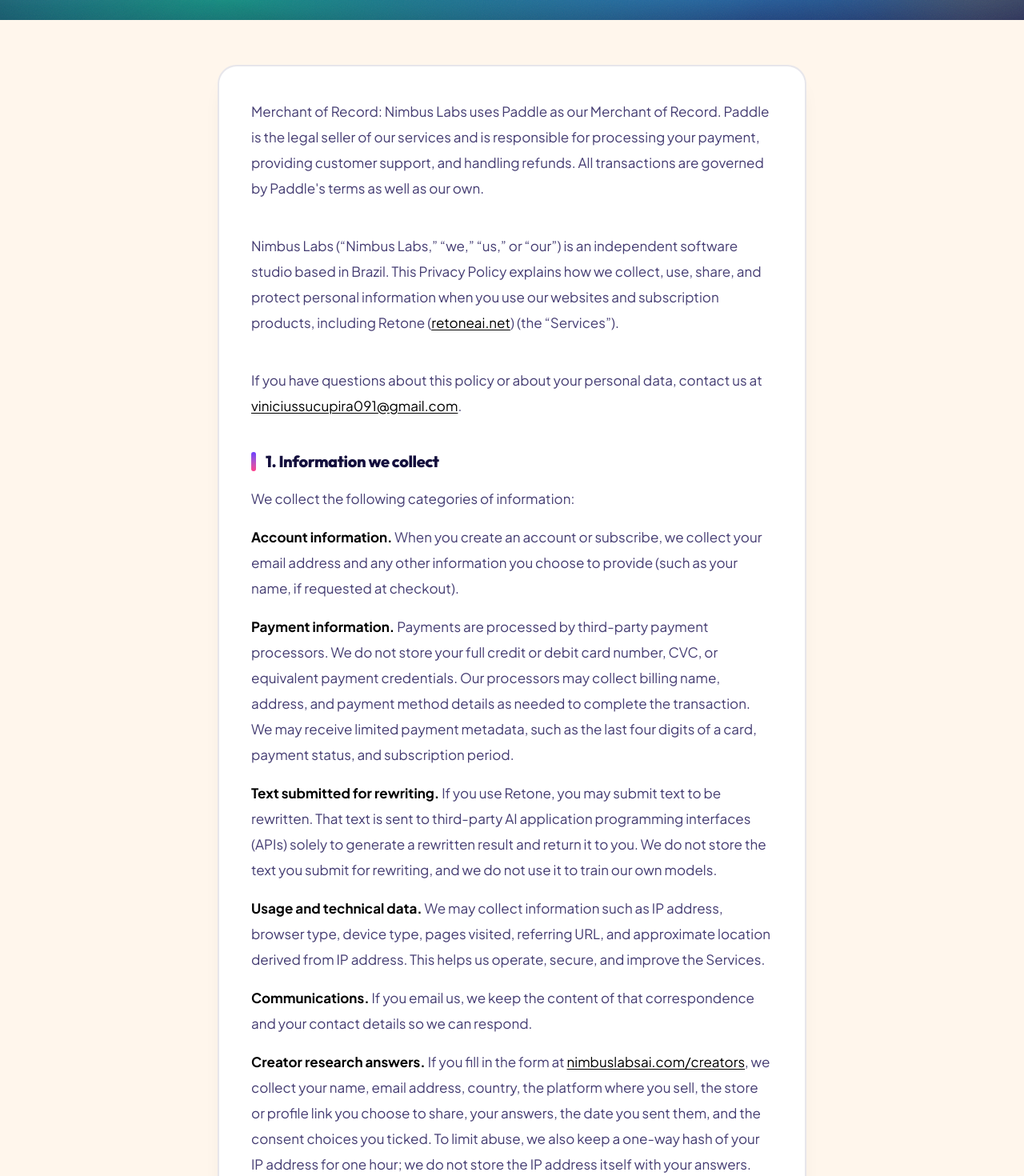
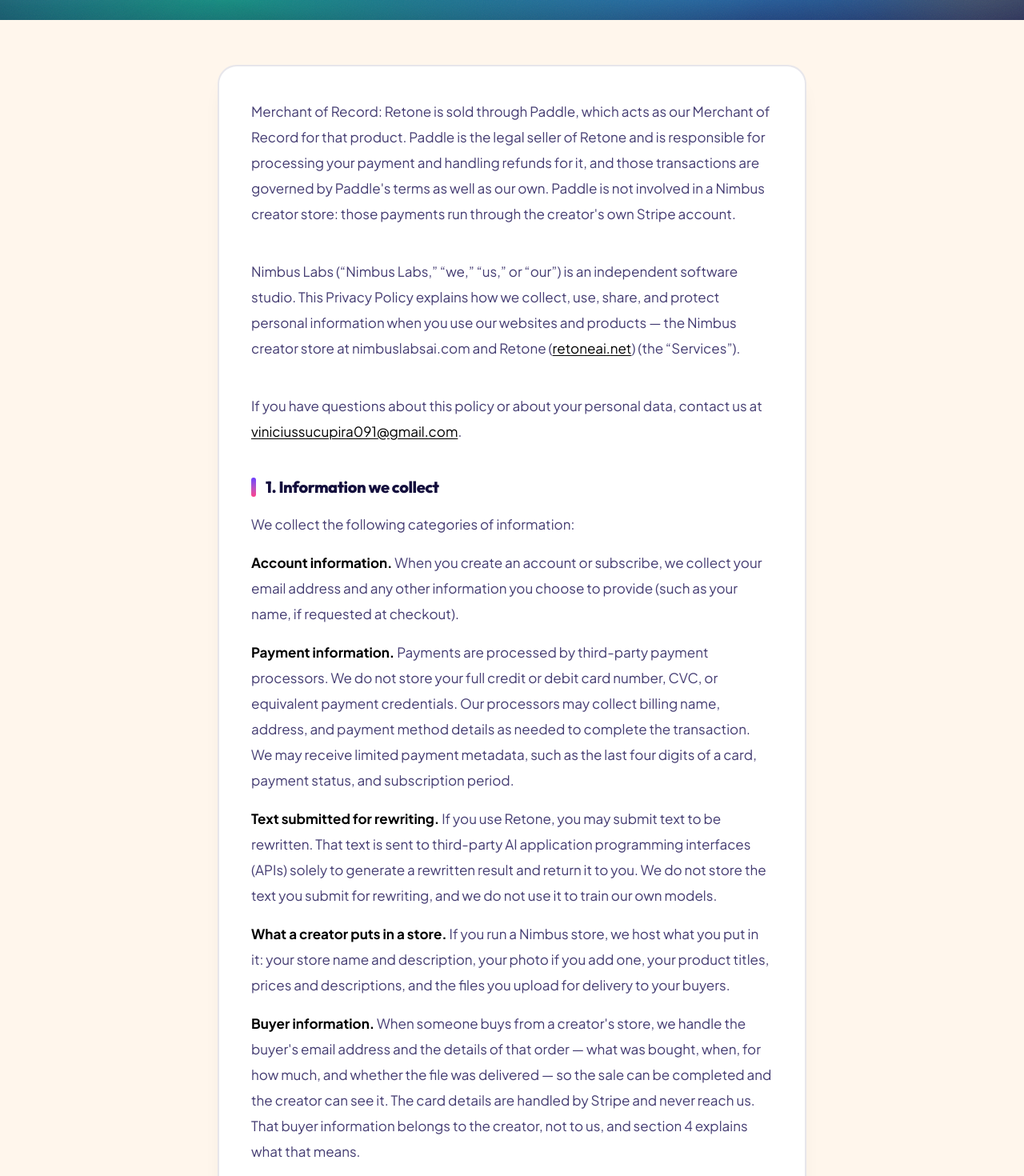
Before and after one commit to viniciussucupira/nimbus-labs, a Next.js app: page /privacy in a window 1280 px wide. Shown: the part 340-1810 px from the top of the page at 80% size. Built offline with nearby package versions, Linux system fonts and the light colour scheme.

Commit message:
fix(privacy): creator is the controller of buyer data, Nimbus is the processor

```diff
--- a/app/privacy/page.tsx
+++ b/app/privacy/page.tsx
@@ -5,24 +5,26 @@ import { LegalPage, LegalSection } from "@/components/legal-page";
 export const metadata: Metadata = {
   title: "Privacy Policy — Nimbus Labs",
   description:
-    "How Nimbus Labs collects, uses, and protects personal information, including GDPR rights.",
+    "How Nimbus Labs collects, uses, and protects personal information — including the data of buyers in a creator's store, and your GDPR rights.",
 };
 
 export default function PrivacyPage() {
   return (
-    <LegalPage title="Privacy Policy" lastUpdated="September 16, 2026">
+    <LegalPage title="Privacy Policy" lastUpdated="September 18, 2026">
       <p>
-        Merchant of Record: Nimbus Labs uses Paddle as our Merchant of Record.
-        Paddle is the legal seller of our services and is responsible for
-        processing your payment, providing customer support, and handling
-        refunds. All transactions are governed by Paddle&apos;s terms as well
-        as our own.
+        Merchant of Record: Retone is sold through Paddle, which acts as our
+        Merchant of Record for that product. Paddle is the legal seller of
+        Retone and is responsible for processing your payment and handling
+        refunds for it, and those transactions are governed by Paddle&apos;s
+        terms as well as our own. Paddle is not involved in a Nimbus creator
+        store: those payments run through the creator&apos;s own Stripe
+        account.
       </p>
       <p>
         Nimbus Labs (“Nimbus Labs,” “we,” “us,” or “our”) is an independent
-        software studio based in Brazil. This Privacy Policy explains how we
-        collect, use, share, and protect personal information when you use our
-        websites and subscription products, including Retone (
+        software studio. This Privacy Policy explains how we collect, use,
+        share, and protect personal information when you use our websites and
+        products — the Nimbus creator store at nimbuslabsai.com and Retone (
         <a
           href="https://retoneai.net"
           className="text-black underline underline-offset-2 hover:no-underline"
@@ -69,6 +71,22 @@ export default function PrivacyPage() {
           solely to generate a rewritten result and return it to you. We do not
           store the text you submit for rewriting, and we do not use it to
           train our own models.
+        </p>
+        <p>
+          <strong className="text-black">What a creator puts in a store.</strong>{" "}
+          If you run a Nimbus store, we host what you put in it: your store
+          name and description, your photo if you add one, your product titles,
+          prices and descriptions, and the files you upload for delivery to
+          your buyers.
+        </p>
+        <p>
+          <strong className="text-black">Buyer information.</strong> When
+          someone buys from a creator&apos;s store, we handle the buyer&apos;s
+          email address and the details of that order — what was bought, when,
+          for how much, and whether the file was delivered — so the sale can be
+          completed and the creator can see it. The card details are handled by
+          Stripe and never reach us. That buyer information belongs to the
+          creator, not to us, and section 4 explains what that means.
         </p>
         <p>
           <strong className="text-black">Usage and technical data.</strong> We
@@ -160,6 +178,17 @@ export default function PrivacyPage() {
             charge your subscription and handle refunds;
           </li>
           <li>
+            <strong className="text-black">Stripe</strong>, when you buy from a
+            creator&apos;s store, because the payment is made into that
+            creator&apos;s own Stripe account and Stripe processes the card
+            details directly;
+          </li>
+          <li>
+            <strong className="text-black">The creator you bought from</strong>
+            , who receives your email address and the details of your order,
+            because they are the seller;
+          </li>
+          <li>
             <strong className="text-black">AI API providers</strong>, to
             process text you submit for rewriting (this content is not stored
             by us);
@@ -183,7 +212,30 @@ export default function PrivacyPage() {
         </p>
       </LegalSection>
 
-      <LegalSection title="4. Cookies">
+      <LegalSection title="4. If you buy from a creator’s store">
+        <p>
+          The store belongs to the creator, not to us. For the personal data of
+          that store&apos;s buyers, the creator is the controller and Nimbus
+          Labs is their processor: we handle that data to run the store on
+          their behalf and on their instructions, and we do not use it for our
+          own purposes, do not sell it, and do not email a creator&apos;s
+          buyers to market anything of ours.
+        </p>
+        <p>
+          In practice this means a request about your data as a buyer — a copy
+          of it, a correction, a deletion — is answered by the creator you
+          bought from. Write to them first. If you write to us instead, we will
+          pass it on and tell you we did.
+        </p>
+        <p>
+          Two things stay ours in that situation: the security of the systems
+          the data sits in, and the legal obligations we have to keep records
+          of our own, such as fraud prevention and anything the law requires us
+          to retain.
+        </p>
+      </LegalSection>
+
+      <LegalSection title="5. Cookies">
         <p>We may use cookies and similar technologies to:</p>
         <ul className="list-disc pl-6 space-y-2">
           <li>keep you signed in;</li>
@@ -198,7 +250,7 @@ export default function PrivacyPage() {
         </p>
       </LegalSection>
 
-      <LegalSection title="5. Data retention">
+      <LegalSection title="6. Data retention">
         <p>
           Account and billing records are kept for as long as your account is
           active and as needed for tax, accounting, and legal purposes. Text
@@ -221,7 +273,7 @@ export default function PrivacyPage() {
         </p>
       </LegalSection>
 
-      <LegalSection title="6. International transfers">
+      <LegalSection title="7. International transfers">
         <p>
           Nimbus Labs is based in Brazil and serves customers internationally.
           Your information may be processed in Brazil and in other countries
@@ -234,7 +286,7 @@ export default function PrivacyPage() {
         </p>
       </LegalSection>
 
-      <LegalSection title="7. Your rights, including under the GDPR">
+      <LegalSection title="8. Your rights, including under the GDPR">
         <p>
           Depending on your location, you may have the right to access the
           personal data we hold about you; correct inaccurate data; delete your
@@ -270,7 +322,7 @@ export default function PrivacyPage() {
         </p>
       </LegalSection>
 
-      <LegalSection title="8. Children’s privacy">
+      <LegalSection title="9. Children’s privacy">
         <p>
           The Services are not directed to children under 18. We do not
           knowingly collect personal information from children. If you believe
@@ -279,7 +331,7 @@ export default function PrivacyPage() {
         </p>
       </LegalSection>
 
-      <LegalSection title="9. Security">
+      <LegalSection title="10. Security">
         <p>
           We use reasonable technical and organizational measures to protect
           personal information. No method of transmission or storage is
@@ -288,7 +340,7 @@ export default function PrivacyPage() {
         </p>
       </LegalSection>
 
-      <LegalSection title="10. Changes">
+      <LegalSection title="11. Changes">
         <p>
           We may update this Privacy Policy from time to time. The “Last
           updated” date at the top of this page will change when we do. We encourage you
@@ -296,7 +348,7 @@ export default function PrivacyPage() {
         </p>
       </LegalSection>
 
-      <LegalSection title="11. Contact">
+      <LegalSection title="12. Contact">
         <p>
           Nimbus Labs
           <br />
```
